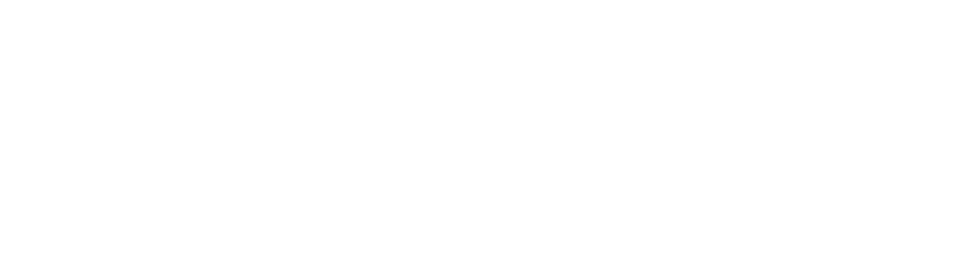
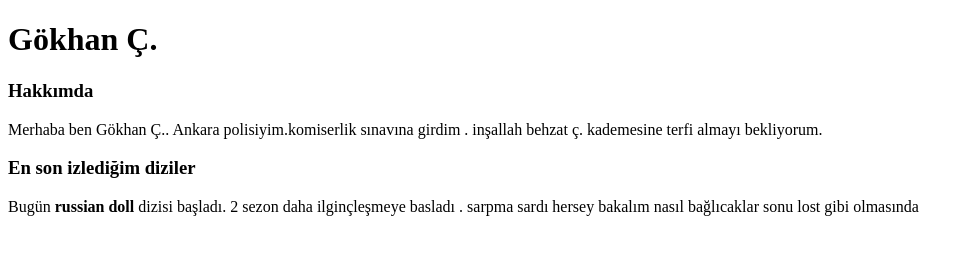
Before and after one commit to Gokhan-C/kodluyoruzilkrepo, a plain HTML site: page index.html in a window 1280 px wide. Shown: the whole page, without its empty margins (0-973 px from the left). Drawn offline with Linux system fonts and the light colour scheme.

Commit message:
html ödevi için

```diff
--- a/index.html
+++ b/index.html
@@ -8,5 +8,14 @@
 </head>
 <body>
 
+    <h1>Gökhan Ç.</h1>
+    <h3>Hakkımda</h3>
+    Merhaba  ben Gökhan Ç.. Ankara polisiyim.komiserlik sınavına girdim . inşallah behzat ç. kademesine terfi almayı bekliyorum.
+
+    <h3>En son izlediğim diziler</h3>
+    Bugün <strong>russian doll </strong>dizisi başladı. 2 sezon daha ilginçleşmeye basladı . sarpma sardı hersey bakalım nasıl bağlıcaklar sonu lost gibi olmasında
+
+<!-- kodları ödev için yaptım . ulaşmak için cankayagok@gmail.com -->
+
 </body>
 </html>
```
